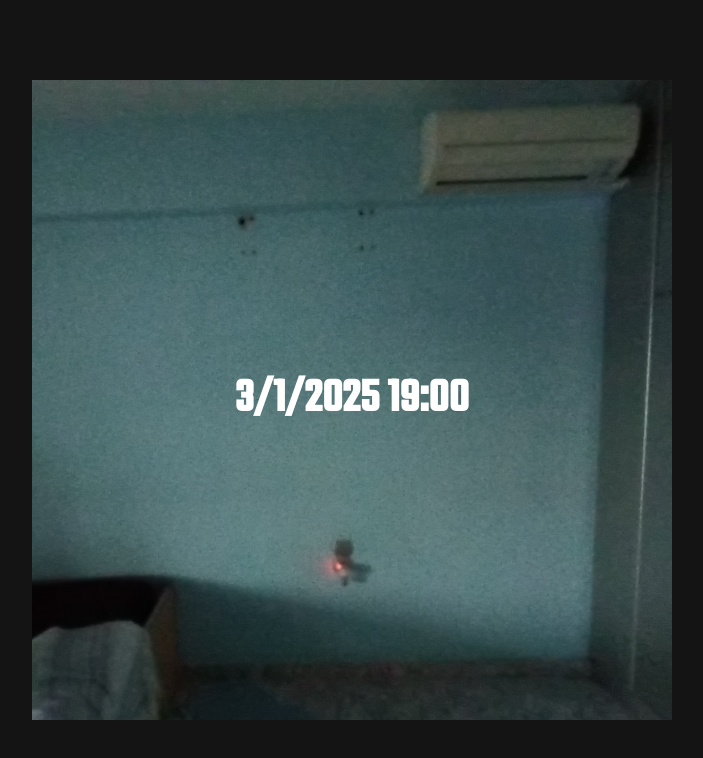
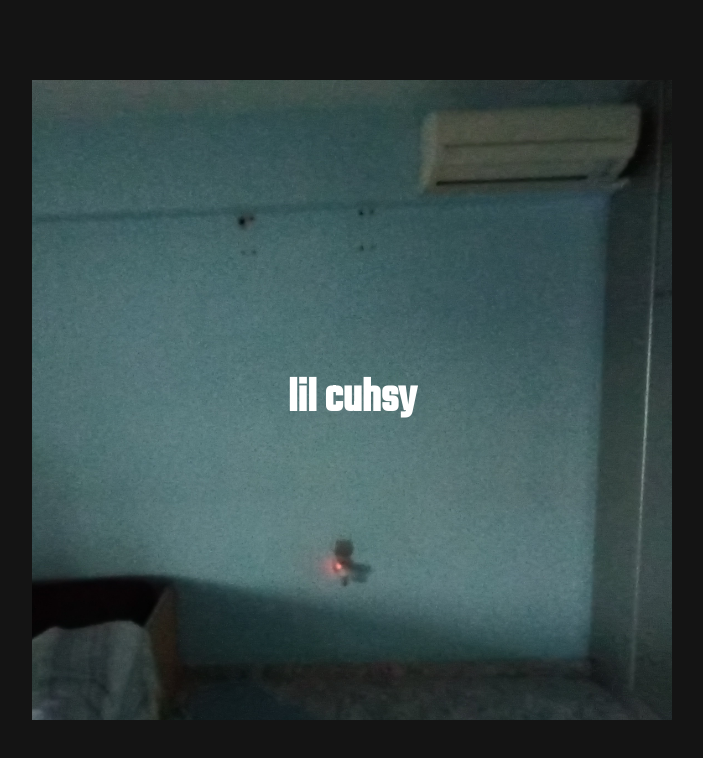
Before and after one commit to dimostheenis/cuh, a plain HTML site: page index.html in a window 1280 px wide. Shown: the whole page, without its empty margins (288-991 px from the left). Drawn offline with Linux system fonts and the light colour scheme.

Commit message:
microadjustments

```diff
--- a/index.html
+++ b/index.html
@@ -41,7 +41,7 @@
             </style>
     </head>
     <body style="background-color:#141414;">
-        <img src="img/IMG_20240628_205651.jpg" class="center">
-        <div class="centered"><h1 style="text-align:center; font-family:Teko; color:white; font-size:300%;"> 3/1/2025 19:00 </h1></div>
+        <img src="cdn\img\IMG_20240628_205651.jpg" class="center">
+        <div class="centered"><h1 style="text-align:center; font-family:Teko; color:white; font-size:300%;"> lil cuhsy </h1></div>
     </body>
 </html>
```
Also changed, not shown: 404.html (+1 -1 lines), cdn/img/IMG_20240628_205651.jpg (renamed from img/IMG_20240628_205651.jpg).
